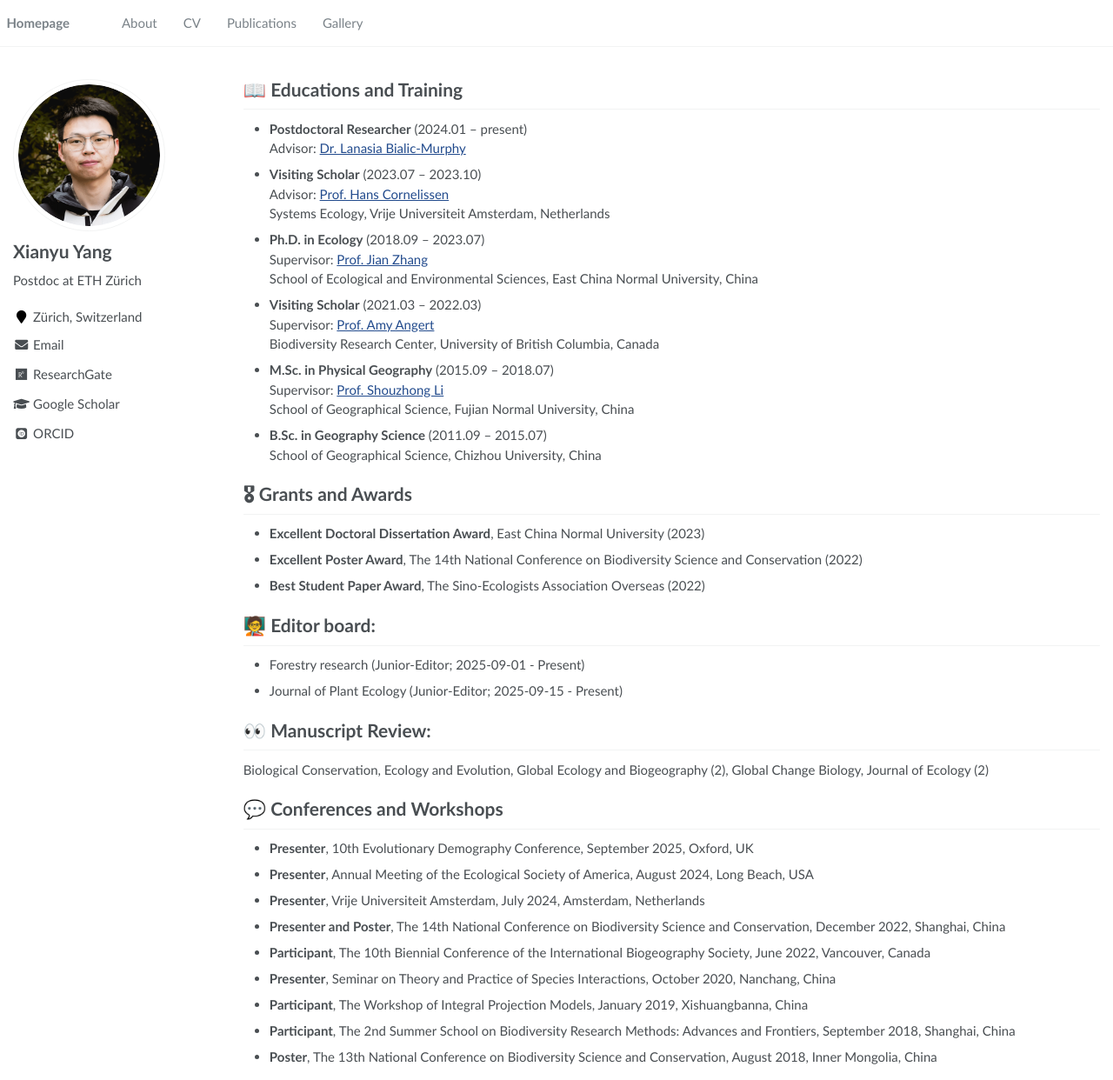
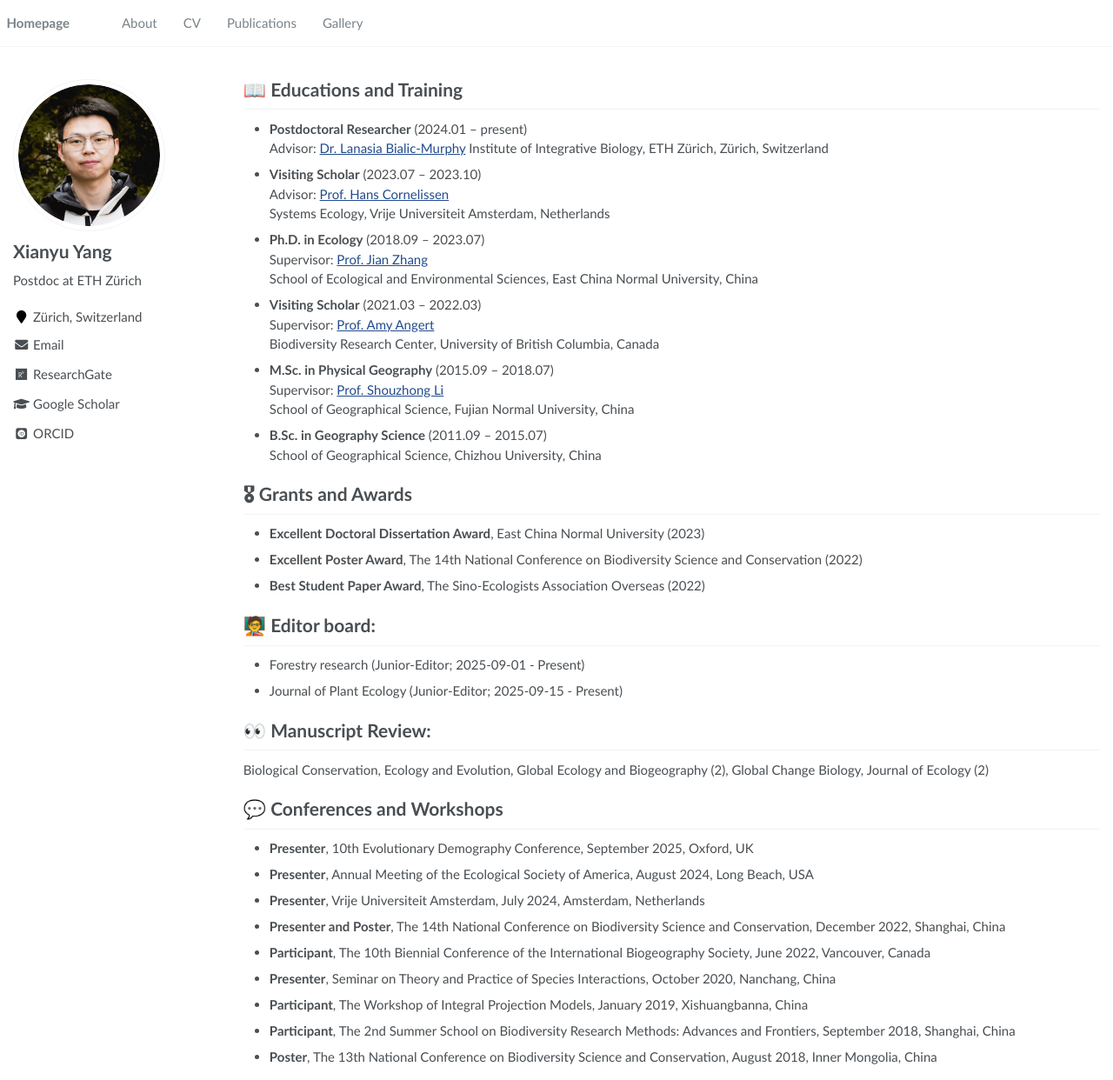
Before and after one commit to Xianyu-Yang/xianyu-yang.github.io, a Jekyll site: the page built from _pages/cv.md, in a window 1280 px wide and 1242 px high. Shown: the whole window at 87% size. Built offline with Jekyll 4.4.1, drawn with Linux system fonts in a browser that asks for light colours; some web fonts are replaced.

Commit message:
Update cv.md

```diff
--- a/_pages/cv.md
+++ b/_pages/cv.md
@@ -8,6 +8,7 @@ author_profile: true
 # 📖 Educations and Training
 - **Postdoctoral Researcher** (2024.01 – present)
   Advisor: [Dr. Lanasia Bialic-Murphy](https://crowtherlab.com/dr-lalasia-bialic-murphy/){:target="_blank"}
+  Institute of Integrative Biology, ETH Zürich, Zürich, Switzerland
 
 - **Visiting Scholar** (2023.07 – 2023.10)
   Advisor: [Prof. Hans Cornelissen](https://research.vu.nl/en/persons/hans-cornelissen){:target="_blank"}
```
